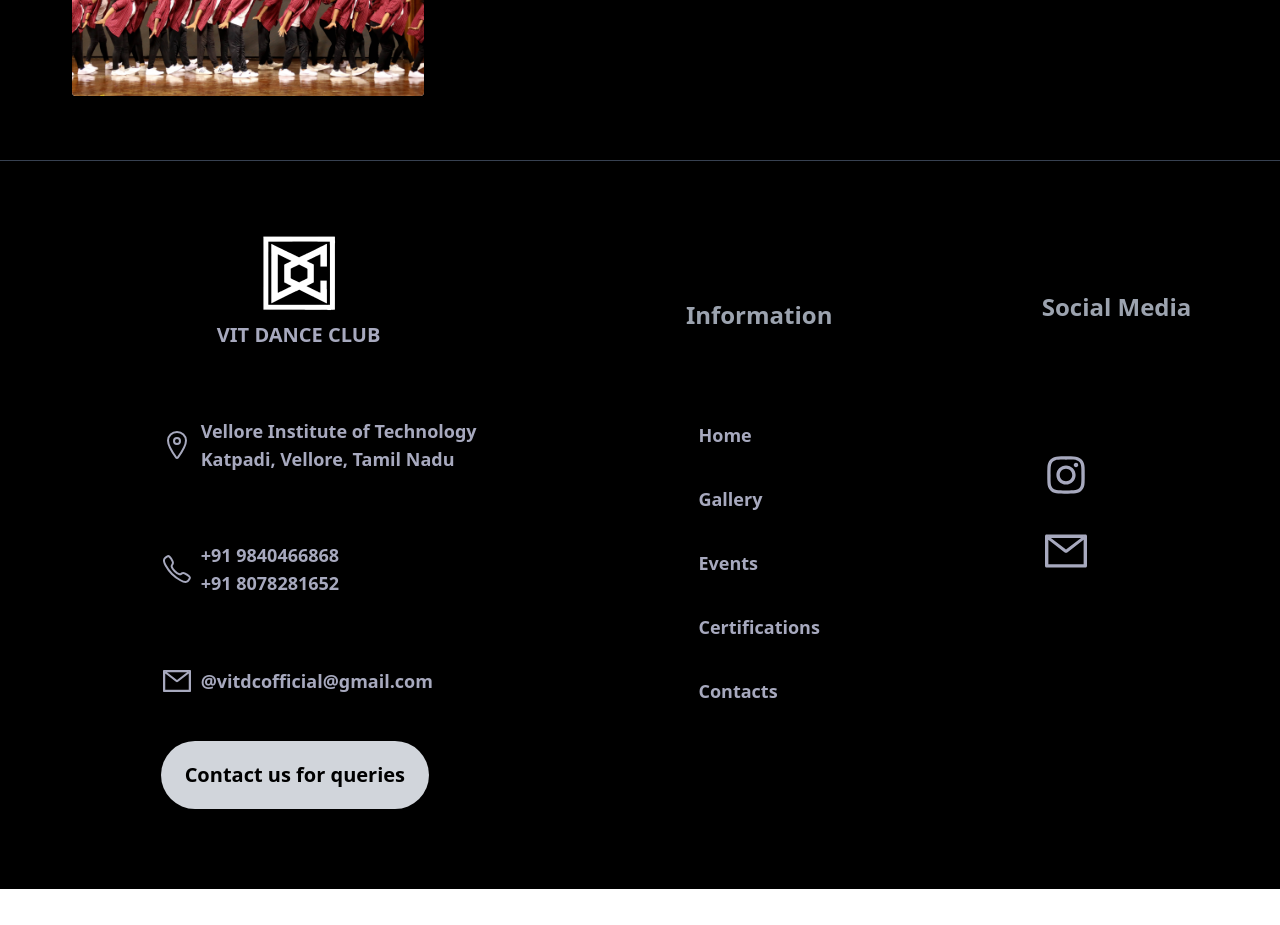
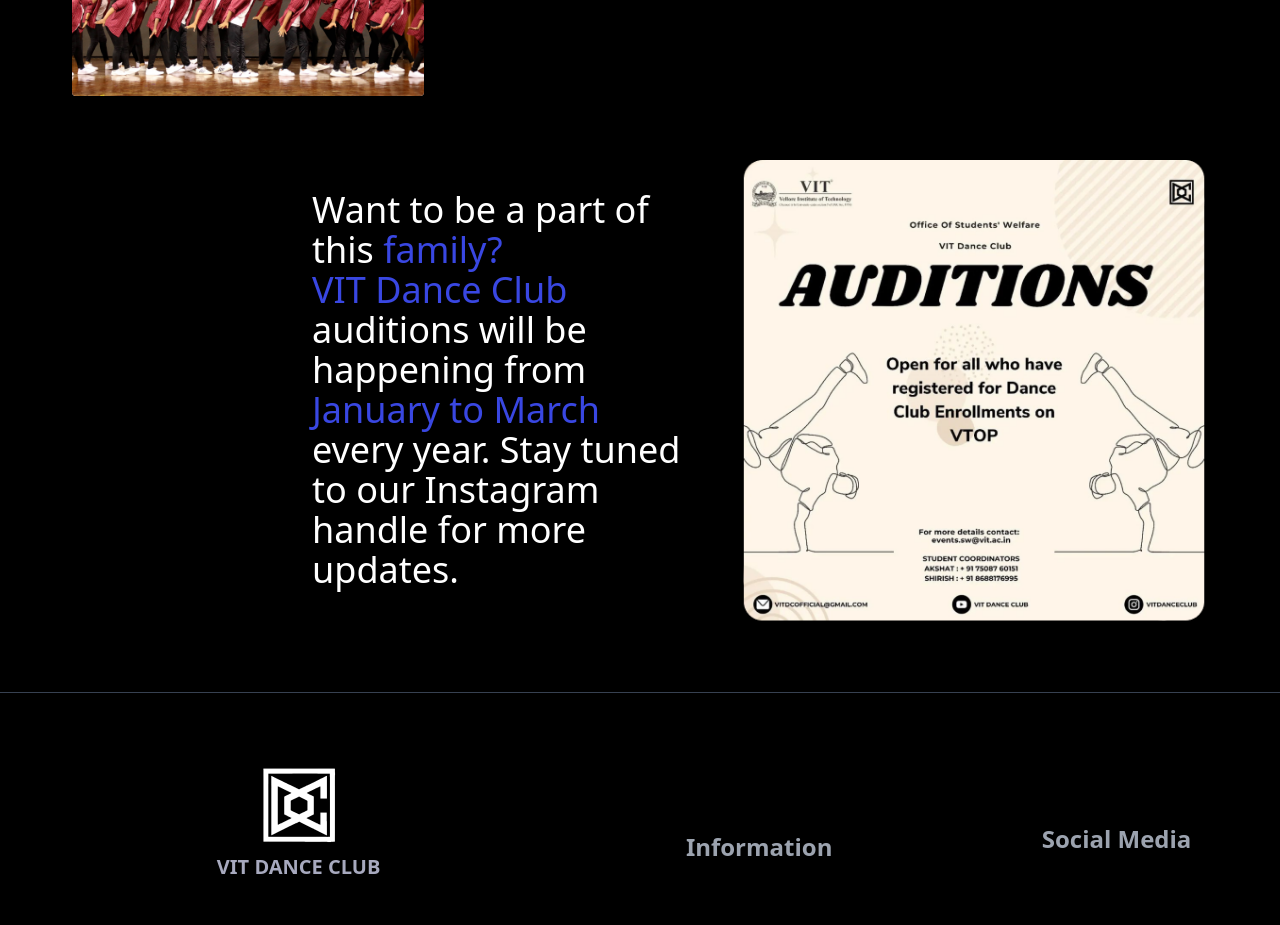
Before and after one commit to alisha0704/DCWebsite2023, a Next.js app: page / in a window 1280 px wide. Shown: the part 860-1785 px from the top of the page. Before the commit the page ends 1749 px from the top, so only its background shows below. Built offline with nearby package versions, Linux system fonts and the light colour scheme; some icons are missing.

Commit message:
feat: added recruitments section

```diff
--- a/src/components/uncommon/Teams.tsx
+++ b/src/components/uncommon/Teams.tsx
@@ -51,7 +51,7 @@
 const Teams:React.FC<TeamsProps> = () => {
     const [hoveredIndex, setHoveredIndex] = useState<number | null>(null);
     return (
-        <div className="flex flex-col items-center p-8 bg-black">
+      <div className="flex flex-col items-center p-8 bg-black">
       <h1 className="text-4xl text-white mb-2">Our Teams</h1>
       <p className="text-center text-gray-400 mb-8">
         Club consists of seven teams with each junior team of varied dance forms across India.
@@ -82,6 +82,31 @@
           </div>
         ))}
       </div>
+      <div className="flex flex-row items-center py-8 px-10 ml-20">
+      <div className="flex-1 ml-20">
+      <h1 className="text-4xl  mb-2 text-white ml-20">
+       Want to be a part of this <span style={{ color: '#3947E2' }}>family?</span>
+      <p><span style={{ color: '#3947E2' }}>VIT Dance Club</span> auditions will be</p> happening from
+      <span style={{ color: '#3947E2' }}> January to March</span> every year.
+      Stay tuned to our Instagram handle for more updates.
+    </h1>
+    </div>
+    <div className="flex-1 ml-10">
+    <div className="relative">
+              <img
+                src="/round1.png"
+                alt="Round 1"
+                className="w-45 h-45 object-cover rounded-t"
+              />
+              <img
+                src="/auditions.png"
+                alt="Auditions"
+                className="w-45 h-45 object-cover rounded-t absolute inset-0"
+                style={{ zIndex: 2 }}
+              />
+            </div>
+    </div>
+    </div>
     </div>
     )
 }
```
Also changed, not shown: public/auditions.png (added), public/round1.png (added).
